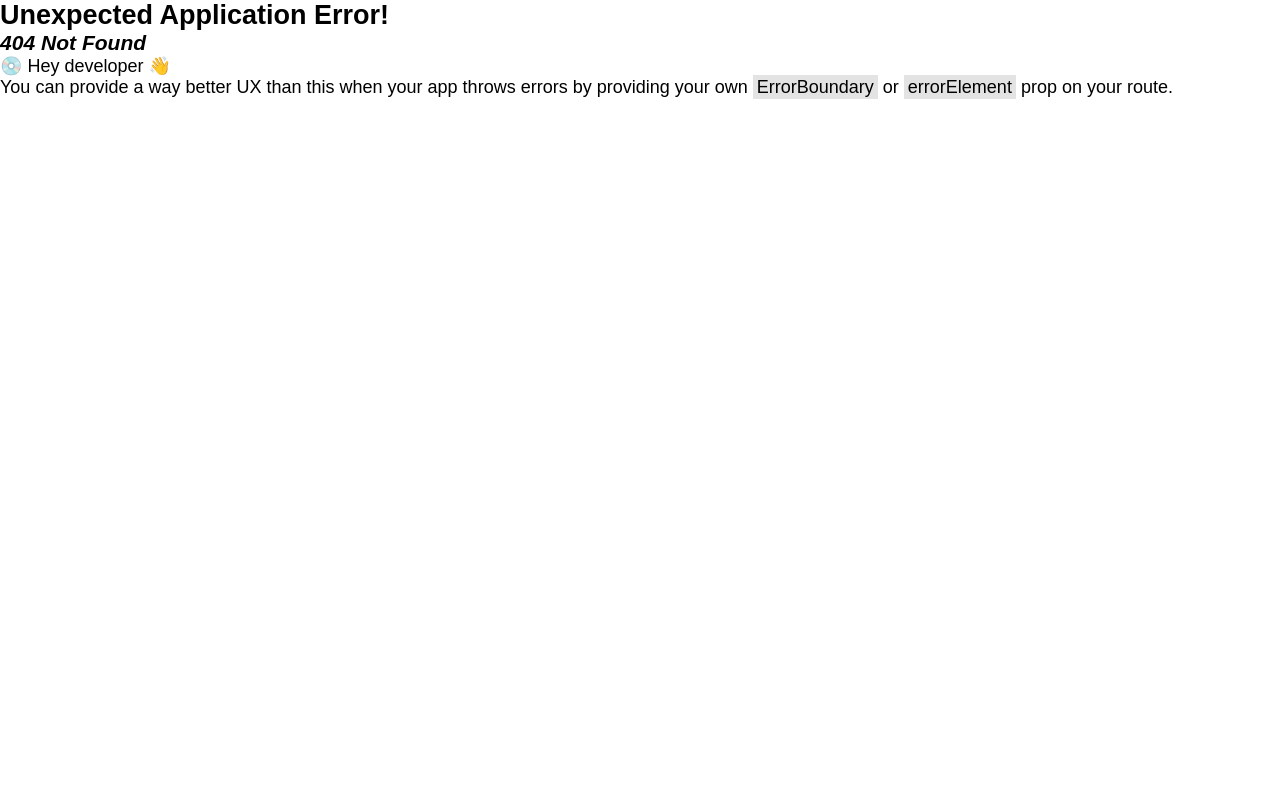
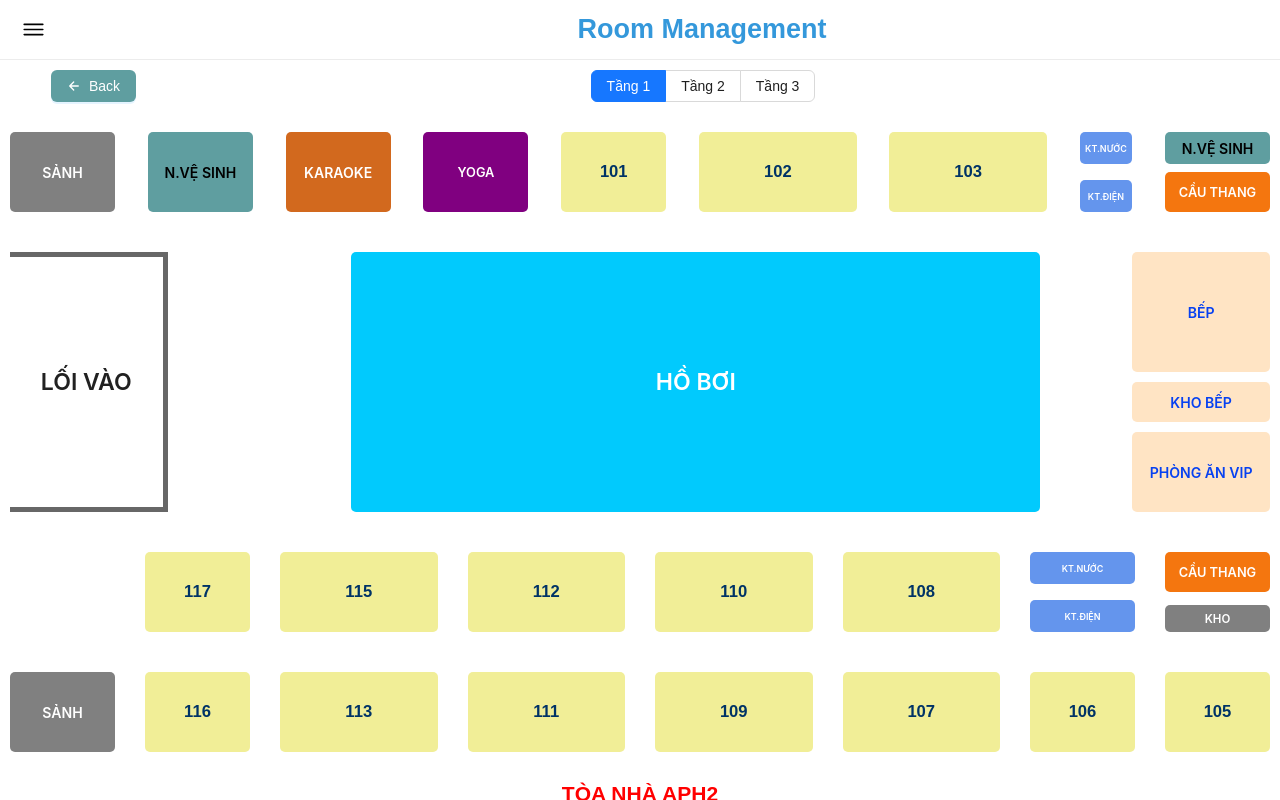
Before and after one commit to phuocloi0502/RoomManagement, a React (Vite) app: page /aph2 in a window 1280 px wide. Before the commit this address had no page. Built offline with nearby package versions, Linux system fonts and the light colour scheme.

Commit message:
created button room page

```diff
--- a/src/App.scss
+++ b/src/App.scss
@@ -25,7 +25,9 @@
       border-bottom: 1px solid $gray-100;
     }
     .main-content-wrap {
+      width: 100%;
       padding: 10px 10px 100px 10px;
+      height: 100%;
     }
   }
 }
--- a/src/components/navigate/Navigate.jsx
+++ b/src/components/navigate/Navigate.jsx
@@ -65,9 +65,9 @@ export const Navigate = (props) => {
       navigate(e.key);
     }
   };
-  useEffect(() => {
-    onClick({ key: defaultSelectedKey });
-  }, []);
+  // useEffect(() => {
+  //   onClick({ key: defaultSelectedKey });
+  // }, []);
   const handleClose = () => {
     dispatch(setOpenDrawer(false));
   };
--- a/src/index.css
+++ b/src/index.css
@@ -4,6 +4,9 @@
   box-sizing: border-box;
   font-family: Arial, Helvetica, sans-serif;
 }
+a{
+  text-decoration: none;
+}
 html{
   font-size: 18px;
 }
--- /dev/null
+++ b/src/pages/apache_building/ApacheBuilding.jsx
@@ -0,0 +1,72 @@
+import React from "react";
+import { Radio, Flex, Row, Col, Button } from "antd";
+import { useState, useRef } from "react";
+import { Link } from "react-router-dom";
+import "../building_styles/building_styles.scss";
+import { IoArrowBackOutline } from "react-icons/io5";
+import { Floor1Building1 } from "../../components/building_plan/building_1/Floor1Building1";
+import { Floor2Building1 } from "../../components/building_plan/building_1/Floor2Building1";
+import { Floor3Building1 } from "../../components/building_plan/building_1/Floor3Building1";
+const floorList = [
+  {
+    key: "floor1",
+    component: <Floor1Building1 />,
+  },
+  {
+    key: "floor2",
+    component: <Floor2Building1 />,
+  },
+  {
+    key: "floor3",
+    component: <Floor3Building1 />,
+  },
+];
+export const ApacheBuilding = (props) => {
+  const [floor, setFloor] = useState("floor1");
+  const [currentFLoor, setCurrentFloor] = useState(<Floor1Building1 />);
+  const handleFloorChange = (e) => {
+    const { value } = e.target;
+    setFloor(value);
+    const selectedFloor = floorList.find((item) => item.key === value);
+    if (selectedFloor) {
+      setCurrentFloor(selectedFloor.component);
+    }
+  };
+
+  return (
+    <div className="building-wrap">
+      <Flex vertical gap={30}>
+        <Flex>
+          <Flex flex={1} justify="right">
+            <Link to={"/"}>
+              <Button
+                type="primary"
+                className="back-button"
+                icon={<IoArrowBackOutline />}
+              >
+                Back
+              </Button>
+            </Link>
+          </Flex>
+          <Flex flex={9} justify="center">
+            <Radio.Group
+              optionType="button"
+              buttonStyle="solid"
+              onChange={handleFloorChange}
+              value={floor}
+              defaultValue={"floor1"}
+            >
+              <Radio value="floor1">Tầng 1</Radio>
+              <Radio value="floor2">Tầng 2</Radio>
+              <Radio value="floor3">Tầng 3</Radio>
+            </Radio.Group>
+          </Flex>
+        </Flex>
+        {currentFLoor}
+        <Flex justify="center">
+          <h3>TÒA NHÀ APACHE</h3>
+        </Flex>
+      </Flex>
+    </div>
+  );
+};
--- /dev/null
+++ b/src/pages/aph2_building/APH2.jsx
@@ -0,0 +1,72 @@
+import React from "react";
+import { Radio, Flex, Row, Col, Button } from "antd";
+import { useState, useRef } from "react";
+import { Link } from "react-router-dom";
+import "../building_styles/building_styles.scss";
+import { IoArrowBackOutline } from "react-icons/io5";
+import { Floor1Building2 } from "../../components/building_plan/building_2/Floor1Building2";
+import { Floor2Building2 } from "../../components/building_plan/building_2/Floor2Building2";
+import { Floor3Building2 } from "../../components/building_plan/building_2/Floor3Building2";
+const floorList = [
+  {
+    key: "floor1",
+    component: <Floor1Building2 />,
+  },
+  {
+    key: "floor2",
+    component: <Floor2Building2 />,
+  },
+  {
+    key: "floor3",
+    component: <Floor3Building2 />,
+  },
+];
+export const APH2 = (props) => {
+  const [floor, setFloor] = useState("floor1");
+  const [currentFLoor, setCurrentFloor] = useState(<Floor1Building2 />);
+  const handleFloorChange = (e) => {
+    const { value } = e.target;
+    setFloor(value);
+    const selectedFloor = floorList.find((item) => item.key === value);
+    if (selectedFloor) {
+      setCurrentFloor(selectedFloor.component);
+    }
+  };
+
+  return (
+    <div className="building-wrap">
+      <Flex vertical gap={30}>
+        <Flex>
+          <Flex flex={1} justify="right">
+            <Link to={"/"}>
+              <Button
+                type="primary"
+                className="back-button"
+                icon={<IoArrowBackOutline />}
+              >
+                Back
+              </Button>
+            </Link>
+          </Flex>
+          <Flex flex={9} justify="center">
+            <Radio.Group
+              optionType="button"
+              buttonStyle="solid"
+              onChange={handleFloorChange}
+              value={floor}
+              defaultValue={"floor1"}
+            >
+              <Radio value="floor1">Tầng 1</Radio>
+              <Radio value="floor2">Tầng 2</Radio>
+              <Radio value="floor3">Tầng 3</Radio>
+            </Radio.Group>
+          </Flex>
+        </Flex>
+        {currentFLoor}
+        <Flex justify="center">
+          <h3>TÒA NHÀ APH2</h3>
+        </Flex>
+      </Flex>
+    </div>
+  );
+};
--- /dev/null
+++ b/src/pages/building_styles/building_styles.scss
@@ -0,0 +1,15 @@
+.building-wrap {
+  width: 100%;
+  h3 {
+    margin-bottom: 10px;
+    color: red;
+  }
+  .back-button {
+    background-color: cadetblue;
+    &:hover {
+      background-color: #3e3e3e !important;
+      box-shadow: rgba(149, 157, 165, 0.2) 0px 8px 24px;
+      transition: all 0.5 ease-out;
+    }
+  }
+}
--- /dev/null
+++ b/src/pages/room_management/RoomManagement.jsx
@@ -0,0 +1,22 @@
+import React from "react";
+import "./room_management.scss";
+import { Link } from "react-router-dom";
+import buildingButtonImage from "../../assets/building-svgrepo-com.svg";
+export const RoomManagement = (props) => {
+  return (
+    <div className="room-management-wrap">
+      <Link to={"/apache"}>
+        <div className="button-building-toggle">
+          <img src={buildingButtonImage} alt="" />
+          <h5>APACHE</h5>
+        </div>
+      </Link>
+      <Link to={"/aph2"}>
+        <div className="button-building-toggle">
+          <img src={buildingButtonImage} alt="" />
+          <h5>APH2</h5>
+        </div>
+      </Link>
+    </div>
+  );
+};
--- /dev/null
+++ b/src/pages/room_management/room_management.scss
@@ -0,0 +1,34 @@
+@import "../../style/myColors";
+.room-management-wrap {
+  width: 100%;
+  margin-top: 100px;
+  text-align: center;
+  display: flex;
+  justify-content: center;
+  gap: 20px;
+  .button-building-toggle {
+    display: flex;
+    flex-direction: column;
+    align-items: center;
+    justify-content: center;
+    gap: 20px;
+    background-color: rgb(255, 255, 255);
+    padding: 20px;
+
+    border-radius: 8px;
+    box-shadow: rgba(0, 0, 0, 0.16) 0px 3px 6px, rgba(0, 0, 0, 0.23) 0px 3px 6px;
+    &:hover {
+      cursor: pointer;
+
+      background-color: #e6ffcc;
+      transition: all 0.5s ease-in-out;
+    }
+    img {
+      width: 10vw;
+      height: 10vh;
+    }
+    h5 {
+      color: rgb(234, 49, 49);
+    }
+  }
+}
```
Also changed, not shown: src/router/Router.jsx (+14 -1 lines), src/assets/building-svgrepo-com.svg (added).
